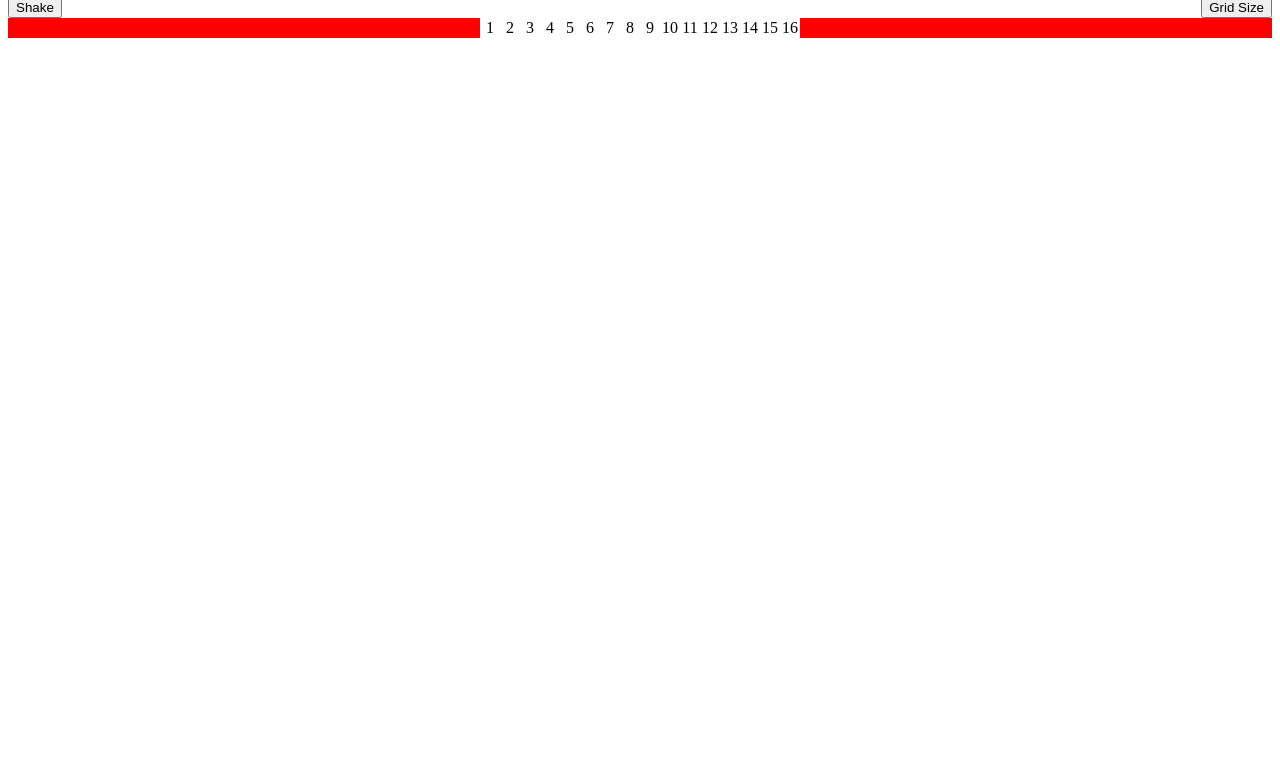
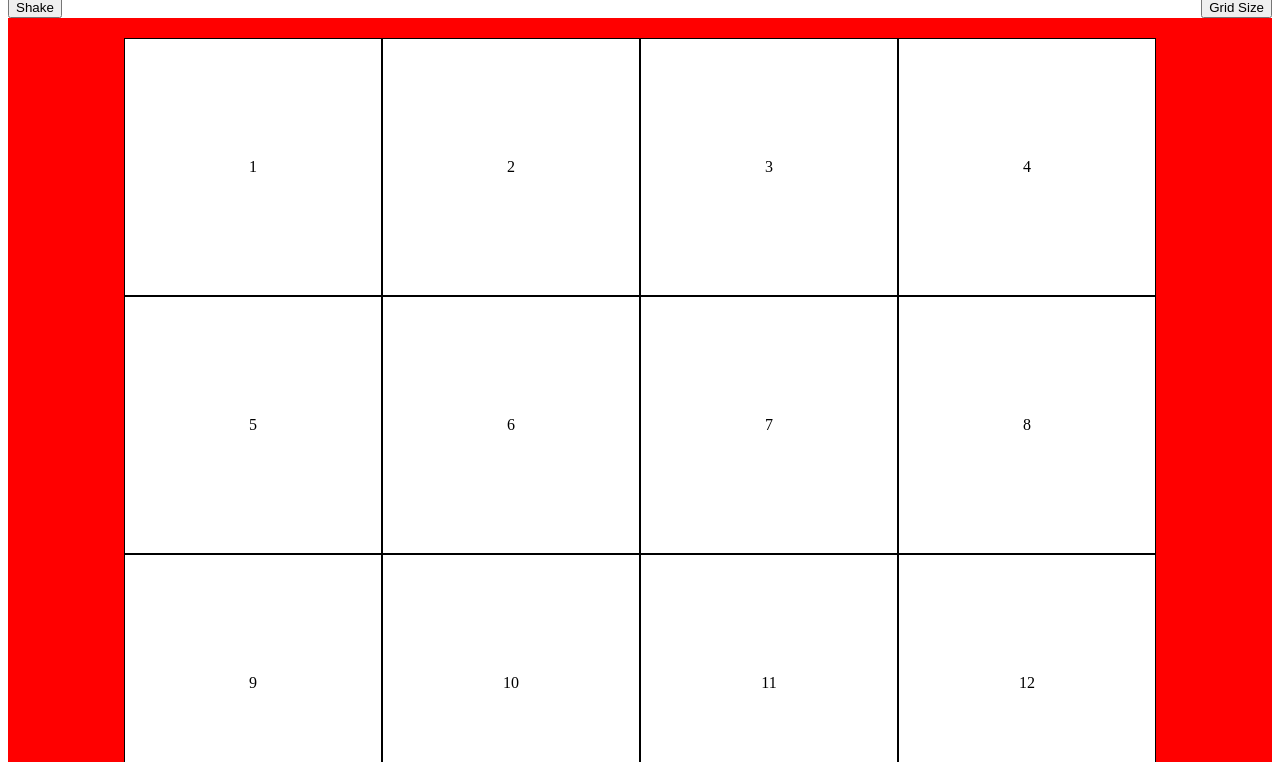
Before and after one commit to chaswrig/etch-a-sketch, a plain HTML site: page index.html in a window 1280 px wide. Shown: the part 38-800 px from the top of the page. Drawn offline with Linux system fonts and the light colour scheme.

Commit message:
Reset to main

```diff
--- a/style.css
+++ b/style.css
@@ -12,6 +12,7 @@
 #container {
     display: flex;
     background-color: red;
+    border: 20px solid red;
     flex-wrap: wrap;
     justify-content: center;
     align-items: center;
@@ -20,9 +21,10 @@
 .pixels {
     display: flex;
     background-color: white;
+    border: 1px solid black;
     justify-content: center;
     align-items: center;
     flex-basis: 1;
-    min-width: 20px;
-    min-height: 20px;
+    width: 20vw;
+    height: 20vw;
 }
```
